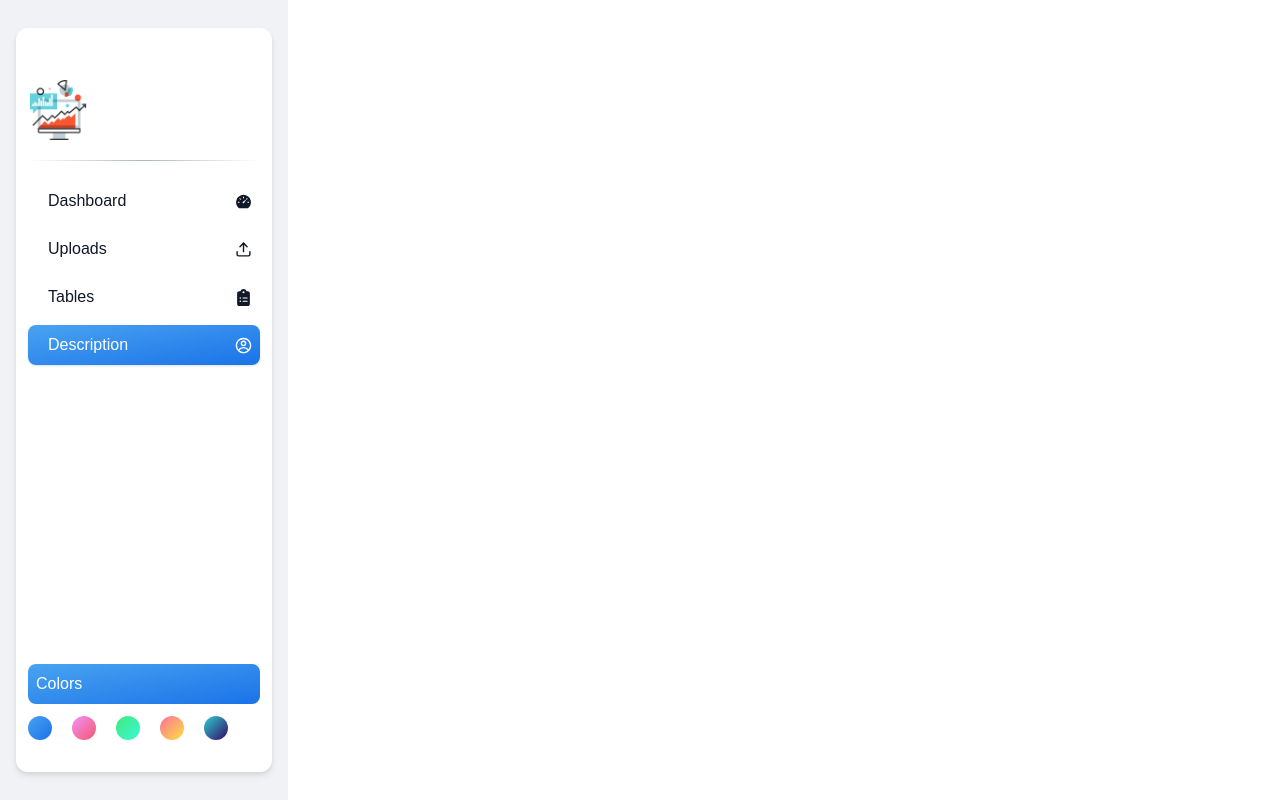
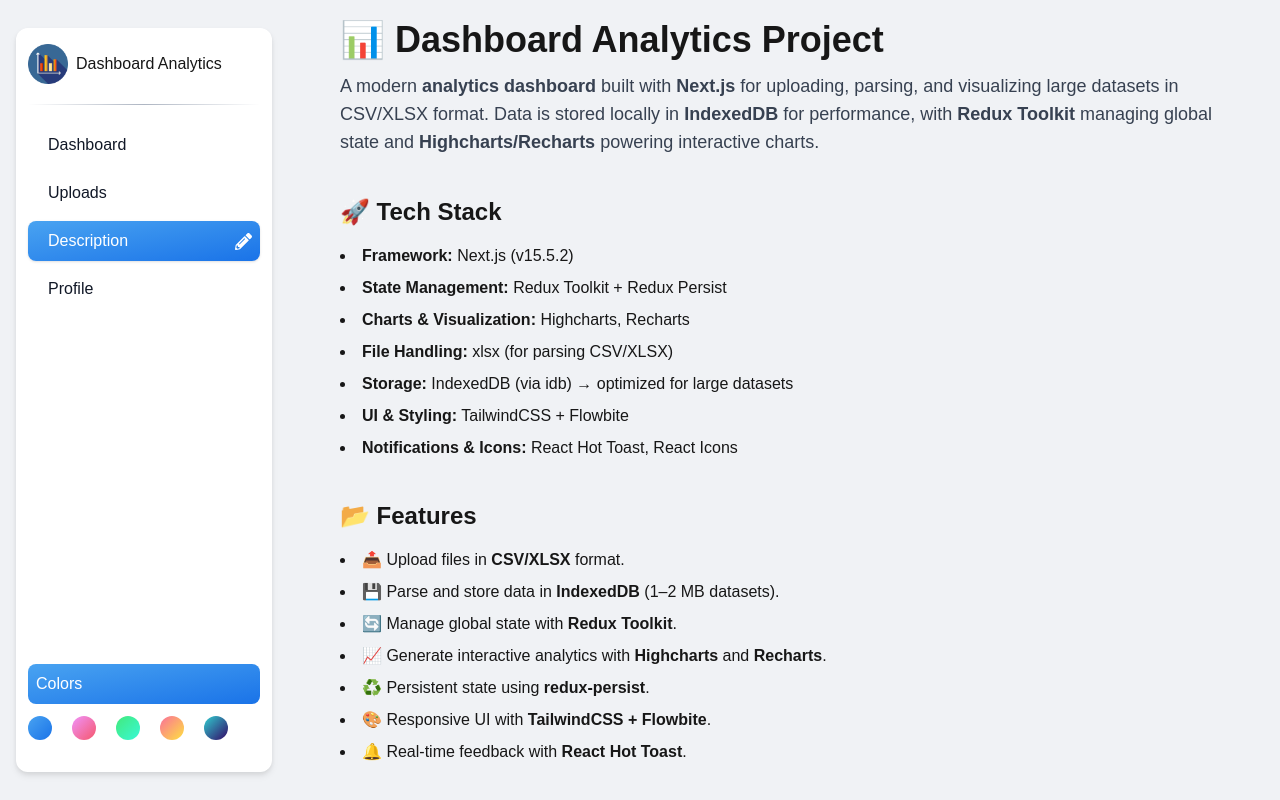
Before and after one commit to NileshMourya/analytics-Dashboard, a Next.js app: page /Des in a window 1280 px wide. Shown: the top 800 px of the page. Built offline with nearby package versions, Linux system fonts and the light colour scheme.

Commit message:
PROFILE SECTION ADDED

```diff
--- a/src/app/Des/page.js
+++ b/src/app/Des/page.js
@@ -1,7 +1,101 @@
 import React from "react";
 
-const page = () => {
-  return <div></div>;
+const Page = () => {
+  return (
+    <div className="container bg-[#f0f2f5] p-5">
+      <div className="mx-auto space-y-10 px-4 sm:px-6 lg:px-8 ">
+        <header>
+          <h1 className="text-3xl sm:text-4xl font-bold flex flex-wrap items-center gap-2">
+            📊 Dashboard Analytics Project
+          </h1>
+          <p className="mt-3 text-base sm:text-lg text-gray-700 leading-relaxed">
+            A modern <strong>analytics dashboard</strong> built with{" "}
+            <strong>Next.js</strong> for uploading, parsing, and visualizing
+            large datasets in CSV/XLSX format. Data is stored locally in{" "}
+            <strong>IndexedDB</strong> for performance, with{" "}
+            <strong>Redux Toolkit</strong> managing global state and{" "}
+            <strong>Highcharts/Recharts</strong> powering interactive charts.
+          </p>
+        </header>
+
+        {/* Tech Stack */}
+        <section>
+          <h2 className="text-xl sm:text-2xl font-semibold mb-4">
+            🚀 Tech Stack
+          </h2>
+          <ul className="list-disc list-inside space-y-2 text-sm sm:text-base">
+            <li>
+              <b>Framework:</b> Next.js (v15.5.2)
+            </li>
+            <li>
+              <b>State Management:</b> Redux Toolkit + Redux Persist
+            </li>
+            <li>
+              <b>Charts & Visualization:</b> Highcharts, Recharts
+            </li>
+            <li>
+              <b>File Handling:</b> xlsx (for parsing CSV/XLSX)
+            </li>
+            <li>
+              <b>Storage:</b> IndexedDB (via idb) → optimized for large datasets
+            </li>
+            <li>
+              <b>UI & Styling:</b> TailwindCSS + Flowbite
+            </li>
+            <li>
+              <b>Notifications & Icons:</b> React Hot Toast, React Icons
+            </li>
+          </ul>
+        </section>
+
+        {/* Features */}
+        <section>
+          <h2 className="text-xl sm:text-2xl font-semibold mb-4">
+            📂 Features
+          </h2>
+          <ul className="list-disc list-inside space-y-2 text-sm sm:text-base">
+            <li>
+              📤 Upload files in <b>CSV/XLSX</b> format.
+            </li>
+            <li>
+              💾 Parse and store data in <b>IndexedDB</b> (1–2 MB datasets).
+            </li>
+            <li>
+              🔄 Manage global state with <b>Redux Toolkit</b>.
+            </li>
+            <li>
+              📈 Generate interactive analytics with <b>Highcharts</b> and{" "}
+              <b>Recharts</b>.
+            </li>
+            <li>
+              ♻️ Persistent state using <b>redux-persist</b>.
+            </li>
+            <li>
+              🎨 Responsive UI with <b>TailwindCSS + Flowbite</b>.
+            </li>
+            <li>
+              🔔 Real-time feedback with <b>React Hot Toast</b>.
+            </li>
+          </ul>
+        </section>
+
+        {/* Scripts */}
+        <section>
+          <h2 className="text-xl sm:text-2xl font-semibold mb-4">⚙️ Scripts</h2>
+          <pre className="bg-gray-900 text-green-300 p-4 rounded-lg text-xs sm:text-sm overflow-x-auto">
+            <code>
+              {`{
+  "dev": "next dev --turbopack",
+  "build": "next build --turbopack",
+  "start": "next start",
+  "lint": "eslint"
+}`}
+            </code>
+          </pre>
+        </section>
+      </div>
+    </div>
+  );
 };
 
-export default page;
+export default Page;
--- a/src/app/components/Chart.js
+++ b/src/app/components/Chart.js
@@ -3,6 +3,7 @@
 import { color } from "../utils/colorScheme";
 import { useSelector } from "react-redux";
 import { FaClipboardList } from "react-icons/fa6";
+import Loader from "./Loader";
 
 const Chart = ({ table }) => {
   const { tableContent, colorTheme } = useSelector((state) => state.excel);
@@ -114,11 +115,7 @@
     }
   }, [chartData]);
 
-  return (
-    <>
-      <div ref={chartComponent} />
-    </>
-  );
+  return <>{chartData ? <div ref={chartComponent} /> : <Loader />}</>;
 };
 
 export default Chart;
--- /dev/null
+++ b/src/app/components/Loader.js
@@ -0,0 +1,11 @@
+import React from "react";
+
+const Loader = () => {
+  return (
+    <div className="w-full h-screen p-4 bg-white flex justify-center items-center">
+      <div className="animate-spin h-10 w-10 border-4 border-blue-500 rounded-full border-t-transparent"></div>
+    </div>
+  );
+};
+
+export default Loader;
--- a/src/app/components/SideBar.js
+++ b/src/app/components/SideBar.js
@@ -8,7 +8,7 @@
 import { setColorTheme, setColorValue } from "../store/excelSlice";
 import { AiFillDashboard } from "react-icons/ai";
 import { FiUpload } from "react-icons/fi";
-import { FaClipboardList } from "react-icons/fa6";
+import { FaPencilAlt } from "react-icons/fa";
 import { CgProfile } from "react-icons/cg";
 
 const SideBar = ({ open, setOpen }) => {
@@ -17,10 +17,26 @@
   const pathname = usePathname();
 
   const navigation = [
-    { name: "Dashboard", links: "/", icon: <AiFillDashboard size={17} /> },
-    { name: "Uploads", links: "/uploads", icon: <FiUpload size={17} /> },
-    { name: "Tables", links: "/tables", icon: <FaClipboardList size={17} /> },
-    { name: "Description", links: "/Des", icon: <CgProfile size={17} /> },
+    {
+      name: "Dashboard",
+      links: "/",
+      icon: <AiFillDashboard size={17} color="white" />,
+    },
+    {
+      name: "Uploads",
+      links: "/uploads",
+      icon: <FiUpload size={17} color="white" />,
+    },
+    {
+      name: "Description",
+      links: "/Des",
+      icon: <FaPencilAlt size={17} color="white" />,
+    },
+    {
+      name: "Profile",
+      links: "/profile",
+      icon: <CgProfile size={17} color="white" />,
+    },
   ];
 
   // Normalize paths for reliable matching
@@ -99,13 +115,14 @@
           className={`relative px-3 w-64 py-4 drop-shadow-md overflow-y-auto h-[93%] bg-white rounded-xl dark:bg-gray-800`}
         >
           {/* Logo */}
-          <div className="w-full h-24 flex items-end">
+          <div className="w-full h-18 flex items-end">
             <Image
               src="/analytics.png"
               alt="data analytics"
-              width={60}
-              height={50}
+              width={40}
+              height={40}
             />
+            <p className="p-2">Dashboard Analytics</p>
           </div>
 
           {/* Divider */}
--- a/src/app/components/SummaryChart.js
+++ b/src/app/components/SummaryChart.js
@@ -2,6 +2,7 @@
 import Highcharts from "highcharts";
 import { color } from "../utils/colorScheme";
 import { useSelector } from "react-redux";
+import Loader from "./Loader";
 
 const SummaryChart = () => {
   const { summary } = useSelector((state) => state.excel);
@@ -109,7 +110,7 @@
     }
   }, [summaryData]);
 
-  return <div ref={chartComponent} />;
+  return <>{summaryData ? <div ref={chartComponent} /> : <Loader />}</>;
 };
 
 export default SummaryChart;
--- a/src/app/globals.css
+++ b/src/app/globals.css
@@ -3,7 +3,7 @@
 @tailwind utilities;
 
 :root {
-  --background: #ffffff;
+  /* --background: #ffffff; */
   --foreground: #171717;
 }
 
--- a/src/app/page.js
+++ b/src/app/page.js
@@ -3,11 +3,10 @@
 import { deleteDB, getExcelData } from "./utils/db";
 import { setExcelData, setTableContent, groupByMake } from "./store/excelSlice";
 import { useEffect, useState } from "react";
-import { FaCar } from "react-icons/fa";
 import Tables from "./components/Tables";
 import Cards from "./components/Cards";
-import { useCheckExcelData } from "@/app/utils/db";
 import { useRouter } from "next/navigation";
+import Loader from "@/app/components/Loader";
 
 export default function Dashboard() {
   const { excelData } = useSelector((state) => state.excel);
@@ -47,11 +46,7 @@
   }, []);
 
   if (loader) {
-    return (
-      <div className="w-full h-screen p-4 bg-white flex justify-center items-center">
-        <div className="animate-spin h-10 w-10 border-4 border-blue-500 rounded-full border-t-transparent"></div>
-      </div>
-    );
+    return <Loader />;
   }
   return (
     <>
--- /dev/null
+++ b/src/app/profile/page.js
@@ -0,0 +1,83 @@
+"use client";
+import React from "react";
+import { useSelector } from "react-redux";
+import { FaLinkedin, FaGithub } from "react-icons/fa";
+import { SiLeetcode } from "react-icons/si";
+
+const Profile = () => {
+  const { colorTheme } = useSelector((state) => state.excel);
+
+  const handleDownload = () => {
+    const downloadLink = document.createElement("a");
+    downloadLink.href = "/Nilesh.pdf";
+    downloadLink.download = "resume.pdf";
+    downloadLink.click();
+
+    const about = document.querySelector("#about");
+    if (about) {
+      about.scrollIntoView({ behavior: "smooth" });
+    }
+  };
+
+  return (
+    <div className="min-h-screen flex items-center justify-center bg-[#f0f2f5] p-6">
+      <div className="bg-white shadow-xl rounded-2xl p-10 w-full max-w-3xl text-center">
+        {/* Profile Section */}
+        <div className="flex flex-col items-center">
+          <div
+            className={`w-28 h-28 rounded-full ${colorTheme} flex items-center justify-center text-white text-4xl font-bold shadow-md`}
+          >
+            N
+          </div>
+          <h1 className="text-3xl font-bold mt-4">Nilesh Mourya</h1>
+          <p className="text-gray-600 mt-2 text-md">
+            Full Stack Developer || App Developer
+          </p>
+        </div>
+
+        {/* Social Links */}
+        <div className="flex justify-center gap-6 mt-6">
+          <a
+            href="https://www.linkedin.com/in/nilesh-mourya-16006027b/"
+            target="_blank"
+            rel="noopener noreferrer"
+            className="flex items-center gap-2 px-4 py-2 border rounded-xl shadow-sm hover:scale-105 hover:bg-blue-50 transition"
+          >
+            <FaLinkedin className="text-blue-600 text-xl" />
+            <span className="font-medium">LinkedIn</span>
+          </a>
+
+          <a
+            href="https://github.com/NileshMourya"
+            target="_blank"
+            rel="noopener noreferrer"
+            className="flex items-center gap-2 px-4 py-2 border rounded-xl shadow-sm hover:scale-105 hover:bg-gray-100 transition"
+          >
+            <FaGithub className="text-gray-800 text-xl" />
+            <span className="font-medium">GitHub</span>
+          </a>
+
+          <a
+            href="https://leetcode.com/u/Nil7/"
+            target="_blank"
+            rel="noopener noreferrer"
+            className="flex items-center gap-2 px-4 py-2 border rounded-xl shadow-sm hover:scale-105 hover:bg-yellow-50 transition"
+          >
+            <SiLeetcode className="text-yellow-600 text-xl" />
+            <span className="font-medium">LeetCode</span>
+          </a>
+        </div>
+
+        {/* Download Button */}
+        <button
+          onClick={handleDownload}
+          className={`mt-10 px-8 py-3 border-2 ${colorTheme} text-white font-semibold rounded-lg hover:scale-105 hover:bg-black transition`}
+        >
+          📄 Download Resume
+        </button>
+      </div>
+    </div>
+  );
+};
+
+export default Profile;
```
Also changed, not shown: public/analytics.png, 1 other file (tests, documents, lock files or other folders).
